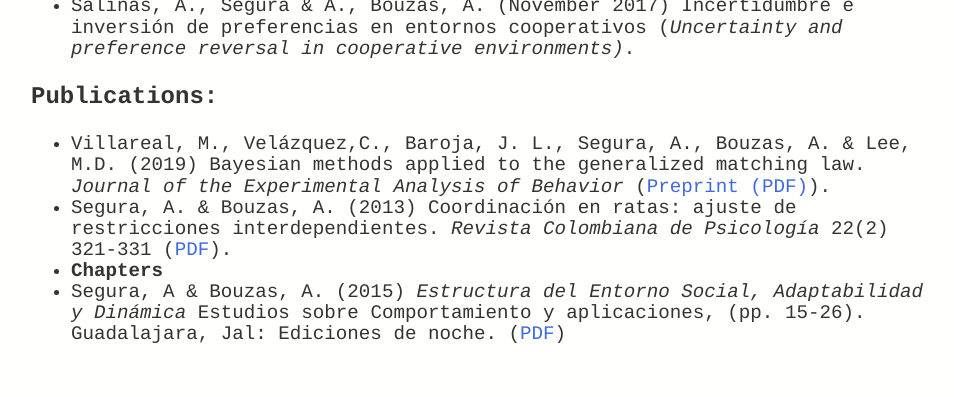
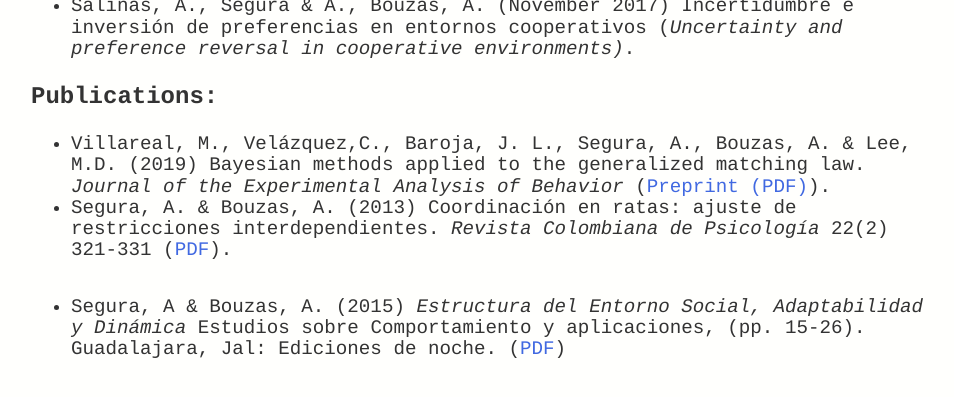
Before and after one commit to BouzasLab25/bouzaslab25.github.io, a Jekyll site: the page built from people/alejandro.html, in a window 1280 px wide and 900 px high, scrolled down 1405 px. Shown: the top 397 px of the window, without its empty margins (161-1115 px from the left). Built offline with Jekyll 4.4.1, drawn with Linux system fonts in a browser that asks for light colours.

Commit message:
Update alejandro.html

```diff
--- a/people/alejandro.html
+++ b/people/alejandro.html
@@ -37,6 +37,6 @@ title: Lab25 Alejandro
 	<ul>
 	<li class='ho' >Villareal, M., Velázquez,C., Baroja, J. L., Segura, A., Bouzas, A. & Lee, M.D. (2019) Bayesian methods applied to the generalized matching law. <i>Journal of the Experimental Analysis of Behavior</i> (<a class='link' href="https://webfiles.uci.edu/mdlee/VillarealEtAl2018.pdf?uniq=-u4uixy" target="_blank">Preprint (PDF)</a>). </li>
 	<li class='ho' >Segura, A. & Bouzas, A. (2013) Coordinación en ratas: ajuste de restricciones interdependientes.<i> Revista Colombiana de Psicología</i> 22(2) 321-331 (<a class='link' href="/documents/Segura_Bouzas_2013.pdf" target="_blank">PDF</a>). </li>
-	<li class='ho' style="text-align:justify"><b>Chapters</b></li>
+	<br><br>
 	<li class='ho' >Segura, A & Bouzas, A. (2015) <i>Estructura del Entorno Social, Adaptabilidad y Dinámica</i> Estudios sobre Comportamiento y aplicaciones, (pp. 15-26). Guadalajara, Jal: Ediciones de noche. (<a class='link' href="/documents/SeguraCapitulo.pdf" target="_blank">PDF</a>) </li>
 	</ul>
```
